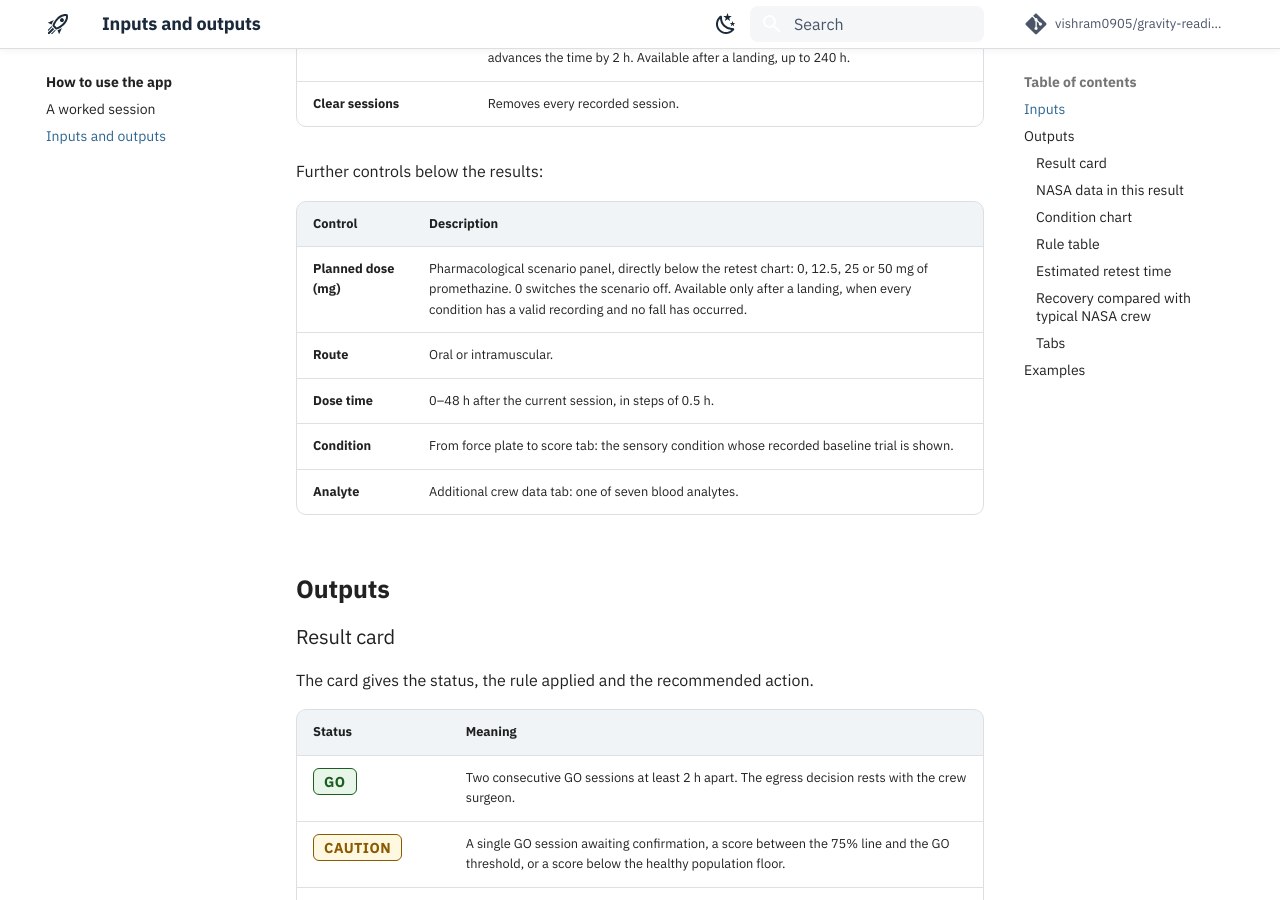
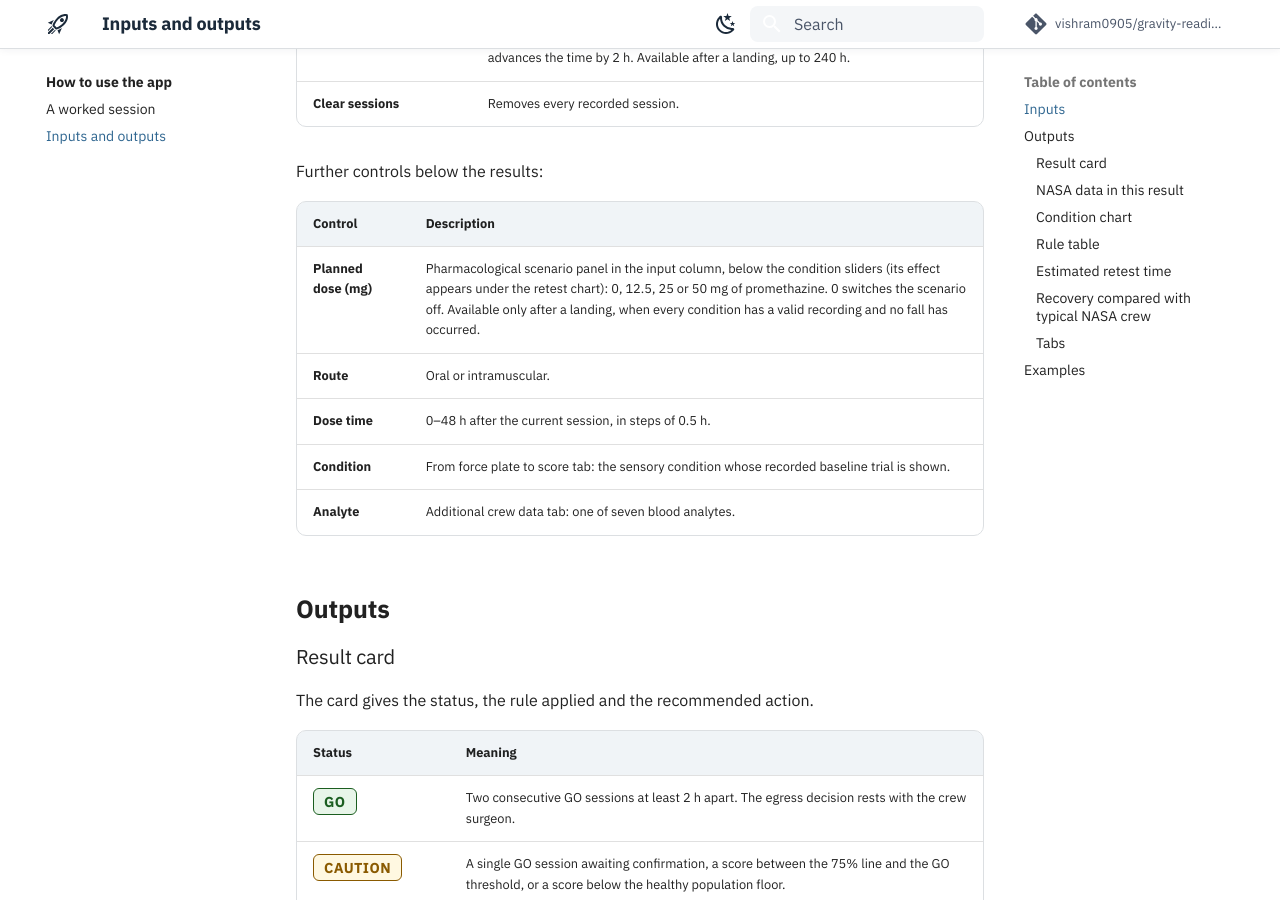
Before and after one commit to vishram0905/gravity-readiness-docs, an MkDocs documentation site: the page built from docs/usage/reference.md, in a window 1280 px wide and 900 px high, scrolled down 2249 px. Built offline with MkDocs 1.6.1 and Material for MkDocs 9.7.7, drawn with Linux system fonts in a browser that asks for light colours; comment, search, counter and statistics services are not loaded.

Commit message:
Control reference: pharmacological scenario panel in the input column

```diff
--- a/docs/usage/reference.md
+++ b/docs/usage/reference.md
@@ -25,7 +25,7 @@ Further controls below the results:
 
 | Control | Description |
 |---|---|
-| **Planned dose (mg)** | Pharmacological scenario panel, directly below the retest chart: 0, 12.5, 25 or 50 mg of promethazine. 0 switches the scenario off. Available only after a landing, when every condition has a valid recording and no fall has occurred. |
+| **Planned dose (mg)** | Pharmacological scenario panel in the input column, below the condition sliders (its effect appears under the retest chart): 0, 12.5, 25 or 50 mg of promethazine. 0 switches the scenario off. Available only after a landing, when every condition has a valid recording and no fall has occurred. |
 | **Route** | Oral or intramuscular. |
 | **Dose time** | 0–48 h after the current session, in steps of 0.5 h. |
 | **Condition** | From force plate to score tab: the sensory condition whose recorded baseline trial is shown. |
```
